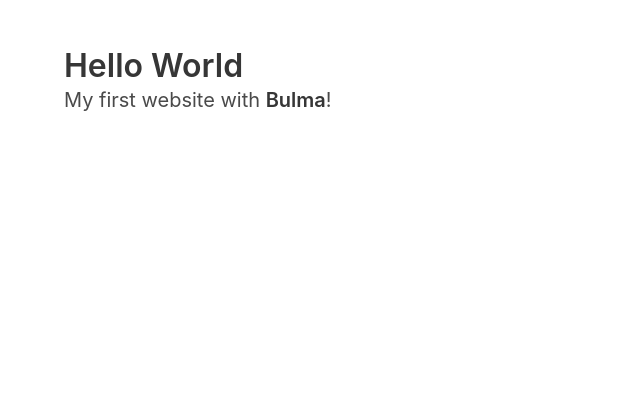
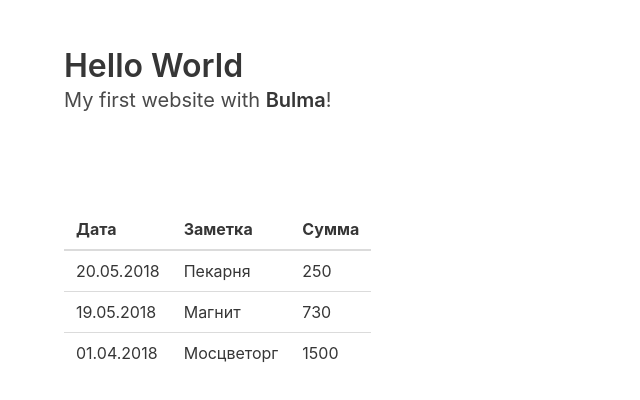
Before and after one commit to mnsrv/zurich, a React (Create React App) app: page / in a window 1280 px wide. Shown: the top 400 px of the page, without its empty margins (0-640 px from the left). Built offline with nearby package versions, Linux system fonts and the light colour scheme.

Commit message:
Add table

```diff
--- a/src/App.js
+++ b/src/App.js
@@ -1,15 +1,45 @@
 import React, { Component } from 'react';
+
+const data = [
+  { id: '3', date: '20.05.2018', memo: 'Пекарня', amount: 250 },
+  { id: '2', date: '19.05.2018', memo: 'Магнит', amount: 730 },
+  { id: '1', date: '01.04.2018', memo: 'Мосцветорг', amount: 1500 }
+]
+
+const Row = ({ id, date, memo, amount }) => (
+  <tr key={id}>
+    <td>{date}</td>
+    <td>{memo}</td>
+    <td>{amount}</td>
+  </tr>
+)
 
 class App extends Component {
   render() {
-    return (
-      <section class="section">
-        <div class="container">
-          <h1 class="title">Hello World</h1>
-          <p class="subtitle">My first website with <strong>Bulma</strong>!</p>
+    return [
+      <section key="header" className="section">
+        <div className="container">
+          <h1 className="title">Hello World</h1>
+          <p className="subtitle">My first website with <strong>Bulma</strong>!</p>
+        </div>
+      </section>,
+      <section key="table" className="section">
+        <div className="container">
+          <table className="table">
+            <thead>
+              <tr>
+                <th>Дата</th>
+                <th>Заметка</th>
+                <th>Сумма</th>
+              </tr>
+            </thead>
+            <tbody>
+              {data.map(({ id, ...props }) => <Row key={id} {...props} />)}
+            </tbody>
+          </table>
         </div>
       </section>
-    );
+    ]
   }
 }
 
```
